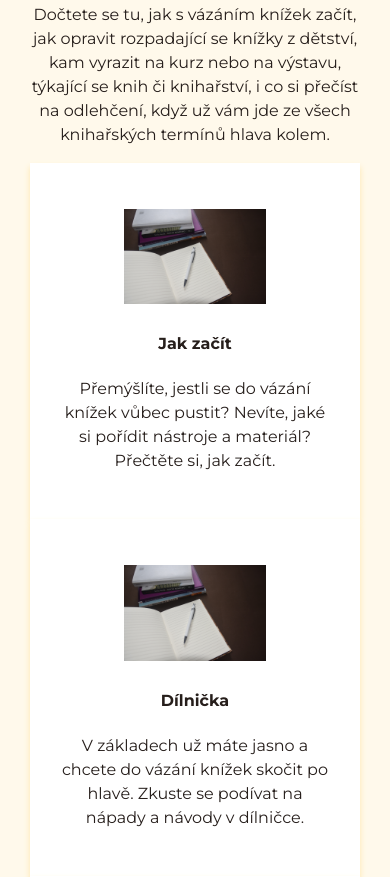
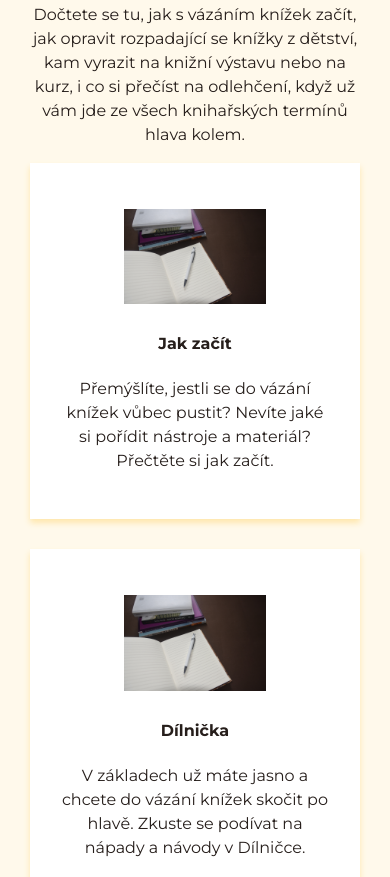
Before and after one commit to kfremrova/LvD-Final-Project, an Eleventy site: page index.html in a window 390 px wide. Shown: the part 387-1264 px from the top of the page. Built offline with nearby package versions, Linux system fonts and the light colour scheme; Eleventy itself is replaced by a stand-in of ours; files that its build step writes are made by us from their sources.

Commit message:
Corrected grammar mistakes at the homepage + small screen grid

```diff
--- a/index.html
+++ b/index.html
@@ -9,8 +9,7 @@
   </h3>
   <p class="page-intro__text">
     Dočtete se tu, jak s vázáním knížek začít, jak opravit rozpadající se knížky
-    z dětství, kam vyrazit na kurz nebo na výstavu, týkající se knih či
-    knihařství, i co si přečíst na odlehčení, když už vám jde ze všech
+    z dětství, kam vyrazit na knižní výstavu nebo na kurz, i co si přečíst na odlehčení, když už vám jde ze všech
     knihařských termínů hlava kolem.
   </p>
 </div>
@@ -24,8 +23,8 @@
       <div>
         <h4 class="box__title">Jak začít</h4>
         <p class="box__intro">
-          Přemýšlíte, jestli se do vázání knížek vůbec pustit? Nevíte, jaké si
-          pořídit nástroje a materiál? Přečtěte si, jak začít.
+          Přemýšlíte, jestli se do vázání knížek vůbec pustit? Nevíte jaké si
+          pořídit nástroje a materiál? Přečtěte si jak začít.
         </p>
         <a class="button box__button" href="/jak-zacit/">Navštívit sekci</a>
       </div>
@@ -40,7 +39,7 @@
       <div>
         <h4 class="box__title">Dílnička</h4>
         <p class="box__intro">
-          V základech už máte jasno a chcete do vázání knížek skočit po hlavě. Zkuste se podívat na nápady a návody v dílničce.
+          V základech už máte jasno a chcete do vázání knížek skočit po hlavě. Zkuste se podívat na nápady a návody v Dílničce.
         </p>
         <a class="button box__button" href="/dilnicka/">Navštívit sekci</a>
       </div>
--- a/scss/_main-content.scss
+++ b/scss/_main-content.scss
@@ -5,10 +5,10 @@
 .main {
     padding: spacers.$spacer-small;
   }
-  /* už toho dnes bylo dost
+// už toho dnes bylo dost
 .grid-for-boxes {
+  display: grid;
   grid-template-columns: 100%;
   grid-template-rows: auto;
   gap: 30px;
 }
-*/
--- a/scss/_navigation.scss
+++ b/scss/_navigation.scss
@@ -17,6 +17,7 @@
     left: -9999px;
 }
 
+//"ručička" pro ukázání na menu
 .menu__toggler {
     text-align: right;
     cursor: pointer;
@@ -43,10 +44,17 @@
     display: block;
 }
 
+.menu__item {
+    display: block;
+}
+
 .menu__link {
     color: colours.$c-secondary;
+    display: block;
     text-decoration: none;
 }
+
+
 /*
 .menu__item {
     display: inline;
```
Also changed, not shown: css/style.css, 1 other file.
